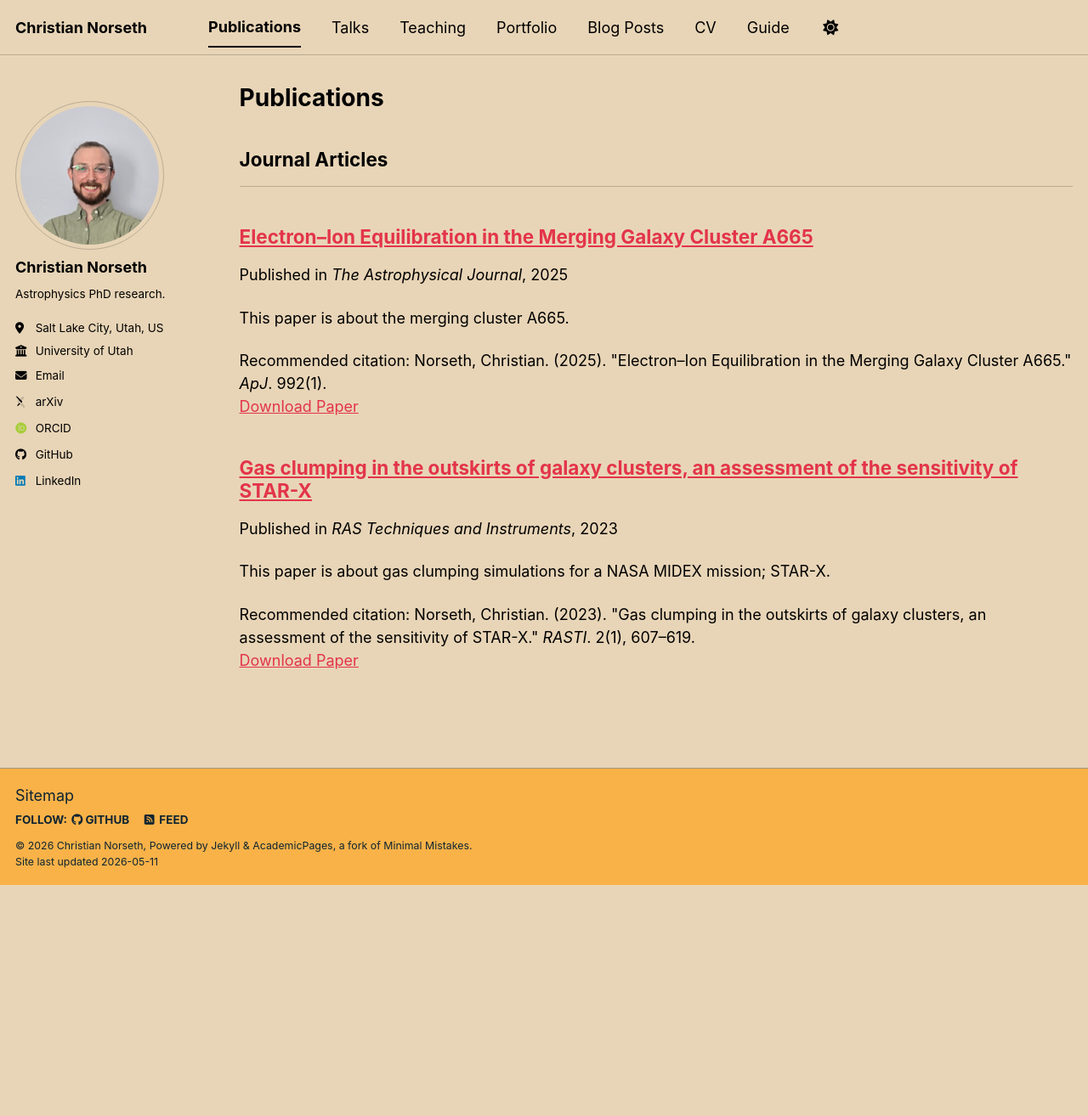
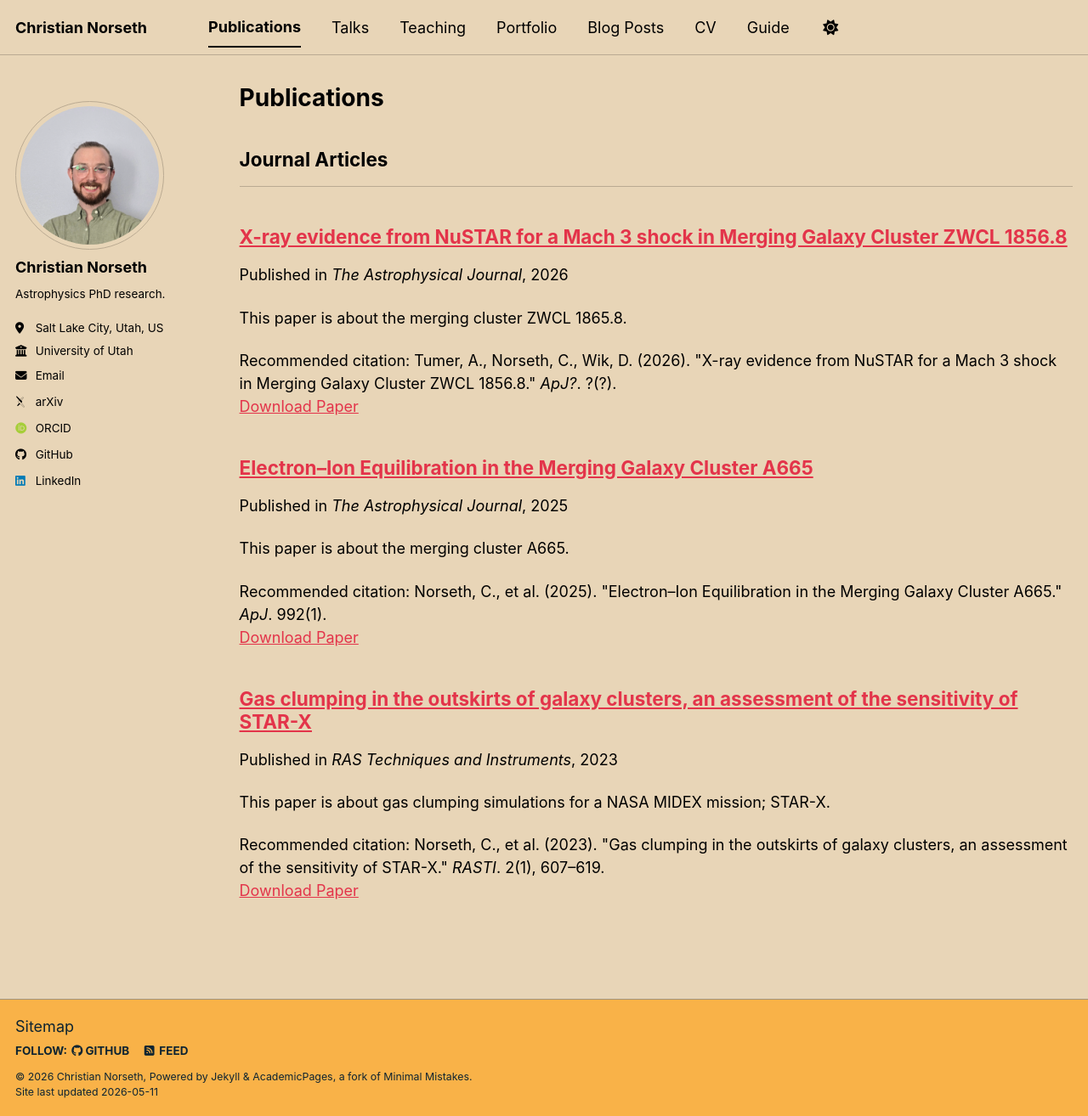
Before and after one commit to chrisnorseth/chrisnorseth.github.io, a Jekyll site: the page built from _pages/publications.html, in a window 1280 px wide and 1314 px high. Shown: the whole window at 85% size. Built offline with Jekyll 4.4.1, drawn with Linux system fonts in a browser that asks for light colours; some web fonts are replaced; a script bundle is joined from its source files by our own code; library files that are not in the unit come from our copies.

Commit message:
Added latest paper.

```diff
--- a/_publications/2023-09-01-Gas-clumping-in-the-outskirts-of-galaxy-clusters,-an-assessment-of-the-sensitivity-of-STAR-X.md
+++ b/_publications/2023-09-01-Gas-clumping-in-the-outskirts-of-galaxy-clusters,-an-assessment-of-the-sensitivity-of-STAR-X.md
@@ -9,6 +9,6 @@ venue: 'RAS Techniques and Instruments'
 #slidesurl: 'https://academicpages.github.io/files/slides1.pdf'
 paperurl: 'https://academicpages.github.io/files/norseth_star-x.pdf'
 #bibtexurl: 'https://academicpages.github.io/files/bibtex1.bib'
-citation: 'Norseth, Christian. (2023). &quot;Gas clumping in the outskirts of galaxy clusters, an assessment of the sensitivity of STAR-X.&quot; <i>RASTI</i>. 2(1), 607–619.'
+citation: 'Norseth, C., et al. (2023). &quot;Gas clumping in the outskirts of galaxy clusters, an assessment of the sensitivity of STAR-X.&quot; <i>RASTI</i>. 2(1), 607–619.'
 ---
 The contents above will be part of a list of publications, if the user clicks the link for the publication than the contents of section will be rendered as a full page, allowing you to provide more information about the paper for the reader. When publications are displayed as a single page, the contents of the above "citation" field will automatically be included below this section in a smaller font.
--- a/_publications/2025-10-06-Electron-Ion-Equilibration-in-the-Merging-Galaxy-Cluster-A665.md
+++ b/_publications/2025-10-06-Electron-Ion-Equilibration-in-the-Merging-Galaxy-Cluster-A665.md
@@ -9,6 +9,6 @@ venue: 'The Astrophysical Journal'
 #slidesurl: 'https://academicpages.github.io/files/slides1.pdf'
 paperurl: 'https://academicpages.github.io/files/norseth_a665.pdf'
 #bibtexurl: 'https://academicpages.github.io/files/bibtex1.bib'
-citation: 'Norseth, Christian. (2025). &quot;Electron–Ion Equilibration in the Merging Galaxy Cluster A665.&quot; <i>ApJ</i>. 992(1).'
+citation: 'Norseth, C., et al. (2025). &quot;Electron–Ion Equilibration in the Merging Galaxy Cluster A665.&quot; <i>ApJ</i>. 992(1).'
 ---
 The contents above will be part of a list of publications, if the user clicks the link for the publication than the contents of section will be rendered as a full page, allowing you to provide more information about the paper for the reader. When publications are displayed as a single page, the contents of the above "citation" field will automatically be included below this section in a smaller font.
--- /dev/null
+++ b/_publications/2026-03-13-X-ray-evidence-from-NuSTAR-for-a-Mach-3-shock-in-Merging-Galaxy-Cluster-ZWCL-1856.8.md
@@ -0,0 +1,14 @@
+---
+title: "X-ray evidence from NuSTAR for a Mach 3 shock in Merging Galaxy Cluster ZWCL 1856.8"
+collection: publications
+category: manuscripts
+permalink: /publication/2026-03-13-X-ray-evidence-from-NuSTAR-for-a-Mach-3-shock-in-Merging-Galaxy-Cluster-ZWCL-1856.8
+excerpt: 'This paper is about the merging cluster ZWCL 1865.8.'
+date: 2026-03-13
+venue: 'The Astrophysical Journal'
+#slidesurl: 'https://academicpages.github.io/files/slides1.pdf'
+paperurl: 'https://academicpages.github.io/files/tumer_norseth_wik.pdf'
+#bibtexurl: 'https://academicpages.github.io/files/bibtex1.bib'
+citation: 'Tumer, A., Norseth, C., Wik, D. (2026). &quot;X-ray evidence from NuSTAR for a Mach 3 shock in Merging Galaxy Cluster ZWCL 1856.8.&quot; <i>ApJ?</i>. ?(?).'
+---
+The contents above will be part of a list of publications, if the user clicks the link for the publication than the contents of section will be rendered as a full page, allowing you to provide more information about the paper for the reader. When publications are displayed as a single page, the contents of the above "citation" field will automatically be included below this section in a smaller font.
```
Also changed, not shown: 1 other file.
